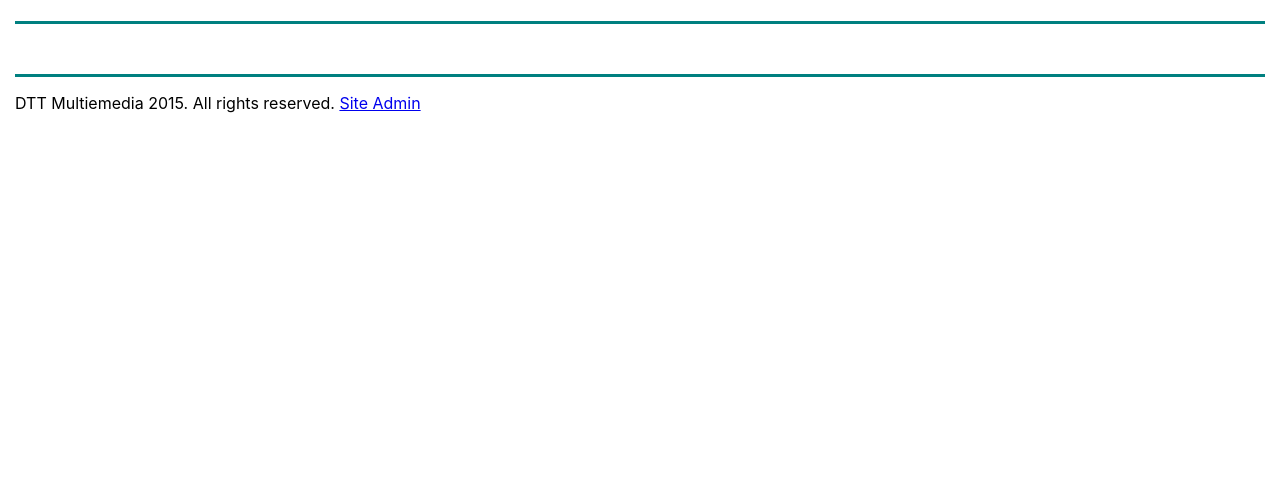
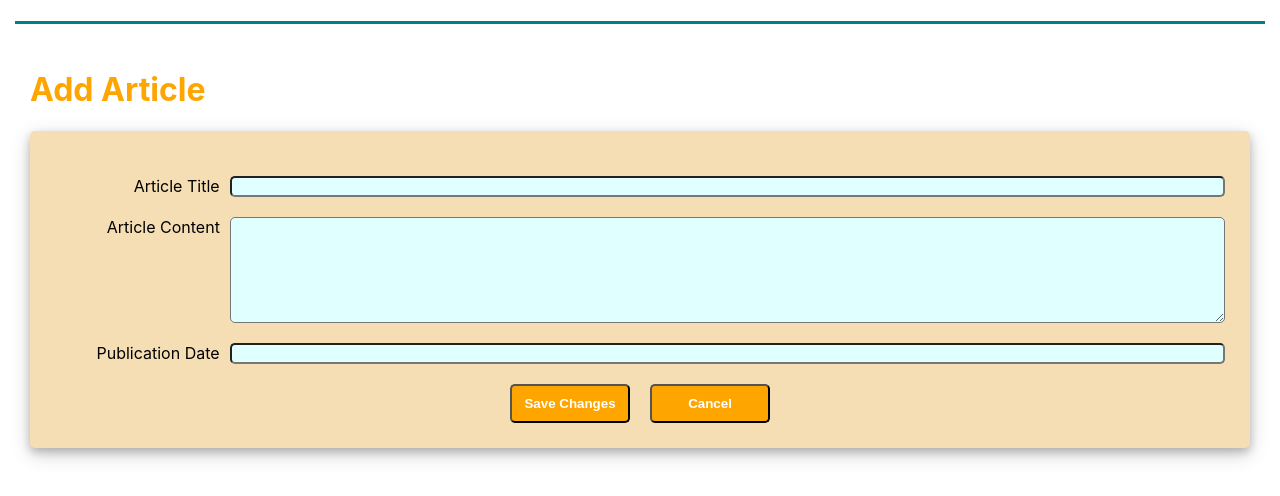
Before and after one commit to yurilamijo/DTT-Test, a React (Create React App) app in the folder dtt-website/: page /add-article in a window 1280 px wide. Shown: the part 348-844 px from the top of the page. Before the commit the page ends 800 px from the top, so only its background shows below. Built offline with nearby package versions, Linux system fonts and the light colour scheme.

Commit message:
React CRUD for article

```diff
--- a/dtt-website/src/App.js
+++ b/dtt-website/src/App.js
@@ -5,42 +5,14 @@ import Home from './home';
 import Archive from './archive';
 import Admin from './admin';
 import Info from './info';
-import {BrowserRouter as Router, Switch, Route, Link} from 'react-router-dom';
+import ArticleForm from './components/articleForm';
+import {BrowserRouter as Router, Switch, Route} from 'react-router-dom';
 
 class App extends React.Component {
 
-  // state = {
-  //   articles: []
-  // }
+  render(){
+    return (
 
-  // componentDidMount() {
-  //   fetch("https://localhost:5001/api/articles")
-  //   .then(response => response.json())
-  //   .then((data) => this.setState({ articles: data }))
-  //   .catch(
-  //     error => console.log(error)
-  //   )
-  // }
-
-  render(){
-
-    // const ArticleComponent = this.state.articles.map((article, i) =>
-    //   <Article key={i} id={article.id} date={article.publishDate} title={article.title} desc={article.description}/>
-    // );
-
-    return (
-      // <div className="container">
-        // <div className="header">
-        //   <img src={logo} className="App-logo" alt="logo" />
-        // </div>
-      //   <div className="content">
-      //     {ArticleComponent}
-      //     <a href="#">Article Archive</a>
-      //   </div>
-        // <div className="footer">
-        //   <p>DTT Multiemedia 2015. All rights reserved. <a href="admin">Site Admin</a></p>
-        // </div>
-      // </div>
       <Router>
           <div className="container">
             <div className="header">
@@ -49,9 +21,11 @@ class App extends React.Component {
             <div className="content">
             <Switch>
               <Route path='/' exact component={Home}/>
-              <Route path='/info' component={Info}/>
+              <Route path='/article/:id' component={Info}/>
               <Route path='/archive' component={Archive}/>
               <Route path='/admin' component={Admin}/>
+              <Route path='/edit-article/:id' component={ArticleForm}/>
+              <Route path='/add-article' component={ArticleForm}/>
             </Switch>
             </div>
             <div className="footer">
--- a/dtt-website/src/admin.js
+++ b/dtt-website/src/admin.js
@@ -1,9 +1,52 @@
-import React from 'react'
+import React from 'react';
+import {Link} from 'react-router-dom';
 
 class Admin extends React.Component {
+    constructor(props) {
+        super (props);
+        this.state = {articles: []};
+    }
+
+    componentDidMount() {
+        fetch("https://localhost:5001/api/articles")
+          .then(response => response.json())
+          .then((data) => this.setState(
+            { articles: data }
+          ))
+          .catch(
+            error => console.log(error)
+          )
+      }
+
     render(){
+        const previewArticles = this.state.articles.map((article, i) =>
+                <tr key={article.id}>
+                    <td>{article.publishDate}</td>
+                    <Link to={`edit-article/${article.id}`}>
+                        <td>{article.title}</td>
+                    </Link>
+                </tr>
+        );
+
         return (
-            <h1>Admin</h1>
+            <div>
+                <h1>Admin - All articles</h1>
+                <table className="articles-overview">
+                    <thead>
+                        <tr>
+                            <th>Publication Date</th>
+                            <th>Article</th>
+                        </tr>
+                    </thead>
+                    <tbody>
+                        {previewArticles}
+                    </tbody>
+                </table>
+                <p>{this.state.articles.length} articles in total.</p>
+                <Link to = "/add-article">
+                    <p> Add Article </p>
+                </Link>
+            </div>
         )
     }
 }
--- a/dtt-website/src/archive.js
+++ b/dtt-website/src/archive.js
@@ -1,10 +1,35 @@
-import React from 'react'
+import React from 'react';
+import Article from './components/article';
+import { Link } from 'react-router-dom';
 
 class Archive extends React.Component {
-    render(){
+
+    state = {
+        archive: []
+    }
+
+    componentDidMount() {
+        fetch("https://localhost:5001/api/archived")
+        .then(response => response.json())
+        .then((data) => this.setState(
+            { archive: data}
+        ));
+    }
+
+    render() {
+        const ArticleComponent = this.state.archive.map((article, i) =>
+            <Article key={i} id={article.id} date={article.publishDate} title={article.title} desc={article.description}/>
+        );
+
         return (
-            <h1>Archive</h1>
-        )
+            <div>
+                {ArticleComponent}
+                <p>{this.state.archive.length} articles in total.</p>
+                <Link to = "/">
+                    <p> Return to Homepage </p>
+                </Link>
+            </div>
+        );
     }
 }
 
--- /dev/null
+++ b/dtt-website/src/components/articleForm.js
@@ -0,0 +1,121 @@
+import React from 'react';
+import {Link, withRouter} from 'react-router-dom';
+
+class ArticleForm extends React.Component {
+    constructor(props) {
+        super (props);
+        this.state = {
+            title: '',
+            description: '',
+            publishDate: '',
+            isArchived: 'N',
+        };
+
+        this.handleChange = this.handleChange.bind(this);
+        this.submitArticle = this.submitArticle.bind(this);
+        this.deleteArticle = this.deleteArticle.bind(this);
+    }
+
+    componentDidMount() {
+        // API call get data
+        const { match: { params } } = this.props;
+        if (params.id) {
+            fetch(`https://localhost:5001/api/article/${params.id}`)
+            .then(response => response.json())
+            .then((data) => this.setState(data))
+            .catch(
+                error => console.log(error)
+            );
+        }
+    }
+
+    handleChange(event) {
+        const target = event.target;
+        const value = target.value;
+        const name = target.name;
+
+        this.setState(
+            {
+                [name]: value
+            }
+        );
+    }
+
+    submitArticle(event) {
+        event.preventDefault();
+        const { match: { params } } = this.props;
+
+        // const [day, month, year] = this.state.publishDate.split();
+        // const serverDate = `${year}-${month}-${day}`;
+        const callMethod = params.id ? 'PUT' : 'POST';
+        let str = 'https://localhost:5001/api/article';
+        if (callMethod == 'PUT') {
+            str += '/' + params.id
+        }
+
+        fetch(str, {
+            method: callMethod,
+            headers: { 'Content-Type': 'application/json' },
+            body: JSON.stringify(this.state),
+        }).then(
+            () => this.props.history.push('/admin')
+        );
+    }
+
+    deleteArticle(event) {
+        event.preventDefault();
+        const { match: { params } } = this.props;
+
+        fetch('https://localhost:5001/api/article/' + params.id,{
+            method: 'DELETE',
+            headers: { 'Content-Type': 'application/json' }
+        }).then(
+            () => this.props.history.push('/admin')
+        )
+    }
+
+    render() {
+        const {title, description, publishDate} = this.state;
+        const { match: { params } } = this.props;
+
+        let pageTitle, deleteLink;
+        if (params.id) {
+            pageTitle = "Edit"
+            deleteLink = <a href="/admin" onClick={this.deleteArticle}>Delete This Article</a>
+        } else {
+            pageTitle = "Add"
+            deleteLink = null
+        }
+
+        return (
+            <div className="article-form">
+                <h1>{pageTitle} Article</h1>
+                <form className="form-article" onSubmit={this.submitArticle}>
+                    <label>
+                        <p>Article Title</p>
+                        <input className="form-input" name="title" type="text" value={title} required onChange={this.handleChange}/>
+                    </label>
+                    {/* <label>
+                        <p>Article Summary</p>
+                        <textarea className="form-input" name="summary" type="text" value={summary} required onChange={this.handleChange}></textarea>
+                    </label> */}
+                    <label>
+                        <p>Article Content</p>
+                        <textarea className="form-input" name="description" type="text" value={description} required onChange={this.handleChange}></textarea>
+                    </label>
+                    <label>
+                        <p>Publication Date</p>
+                        <input className="form-input" name="publishDate" type="text" value={publishDate} required onChange={this.handleChange}/>
+                    </label>
+                    <div className="form-footer">
+                        <button type="submit">Save Changes</button>
+                        <button>Cancel</button>
+                    </div>
+                </form>
+                {deleteLink}
+            </div>
+        )
+    }
+}
+
+export default withRouter(ArticleForm);
--- a/dtt-website/src/css/App.css
+++ b/dtt-website/src/css/App.css
@@ -43,3 +43,79 @@
 .article h3 {
     color: orange;
 }
+
+/* Admin Table */
+table {
+    width: 100%;
+}
+
+th {
+    background-color: orange;
+    color: white;
+}
+
+th, td {
+    padding: 10px;
+    text-align: left;
+}
+
+.articles-overview td:nth-child(1) {
+    width: 25%;
+}
+
+.articles-overview tr:nth-child(odd) {
+    background-color: lightgoldenrodyellow;
+}
+
+.articles-overview tr:hover {background-color: #ddd;}
+
+/* Form */
+.article-form h1 {
+    color: orange;
+}
+
+.form-article {
+    background-color: wheat;
+    padding: 25px;
+    box-shadow: 0 4px 8px 0 rgba(0, 0, 0, 0.2), 0 6px 20px 0 rgba(0, 0, 0, 0.19);;
+    border-radius: 5px;
+    margin-bottom: 25px;
+}
+
+.form-article label {
+    display: flex;
+    /* height: 2em; */
+    margin: 20px 0 20px 0;
+}
+
+.form-article label p {
+    flex: 1;
+    text-align: end;
+    margin: 0 10px 0 0;
+}
+
+.form-input {
+    flex: 6;
+    border-radius: 5px;
+    background-color: lightcyan;
+}
+
+textarea {
+    height: 100px;
+}
+
+.form-footer {
+    display: flex;
+    justify-content: center;
+}
+
+.form-footer button {
+    padding: 10px;
+    margin: 0 10px 0 10px;
+    width: 120px;
+    color: white;
+    font-weight: bold;
+    background-color: orange;
+    border-radius: 5px;
+    border-color: black;
+}
--- a/dtt-website/src/home.js
+++ b/dtt-website/src/home.js
@@ -1,7 +1,9 @@
 import React from 'react';
 import './css/App.css';
 import Article from './components/article';
-import { Link } from 'react-router-dom';
+import {
+  Link
+} from 'react-router-dom';
 
 class Home extends React.Component {
 
@@ -10,15 +12,17 @@ class Home extends React.Component {
   }
 
   componentDidMount() {
-    fetch("https://localhost:5001/api/articles")
+    fetch("https://localhost:5001/api/home/articles")
       .then(response => response.json())
-    .then((data) => this.setState({ articles: data }))
+      .then((data) => this.setState(
+        { articles: data }
+      ))
       .catch(
         error => console.log(error)
       )
   }
 
-  render(){
+  render() {
 
     const ArticleComponent = this.state.articles.map((article, i) =>
       <Article key={i} id={article.id} date={article.publishDate} title={article.title} desc={article.description}/>
@@ -27,8 +31,8 @@ class Home extends React.Component {
     return (
       <div>
         {ArticleComponent}
-          <Link to="/archive">
-            <p>Article Archive</p>
+        <Link to = "/archive">
+          <p> Article Archive </p>
         </Link>
       </div>
     );
--- a/dtt-website/src/info.js
+++ b/dtt-website/src/info.js
@@ -1,9 +1,38 @@
-import React from 'react'
+import React from 'react';
+import { Link } from 'react-router-dom';
 
 class Info extends React.Component {
+    constructor(props) {
+        super (props);
+        this.state = { article: []};
+    }
+
+    componentDidMount() {
+        const { match: { params } } = this.props;
+
+        fetch(`https://localhost:5001/api/article/${params.id}`)
+        .then(response => response.json())
+        .then((data) => this.setState({ article: data }))
+        .catch(
+            error => console.log(error)
+        );
+    }
+
     render(){
+        const {title, description, publishDate } = this.state.article;
+
+        // const dateTimeFormat = new Intl.DateTimeFormat('en', { year: 'numeric', month: 'long', day: '2-digit' });
+        // const [{value:month},, {value:day}] = dateTimeFormat.formatToParts(new Date(publishDate));
+
         return (
-            <h1>Info</h1>
+            <div>
+                <h1>{title}</h1>
+                <p>{description}</p>
+                <p>{publishDate}</p>
+                <Link to = "/">
+                    <p> Return to Homepage </p>
+                </Link>
+            </div>
         )
     }
 }
```
Also changed, not shown: dtt-website/src/components/article.js (+6 -5 lines), 1 other file (tests, documents, lock files or other folders). Lines whose indentation alone changed are shown as unchanged.
